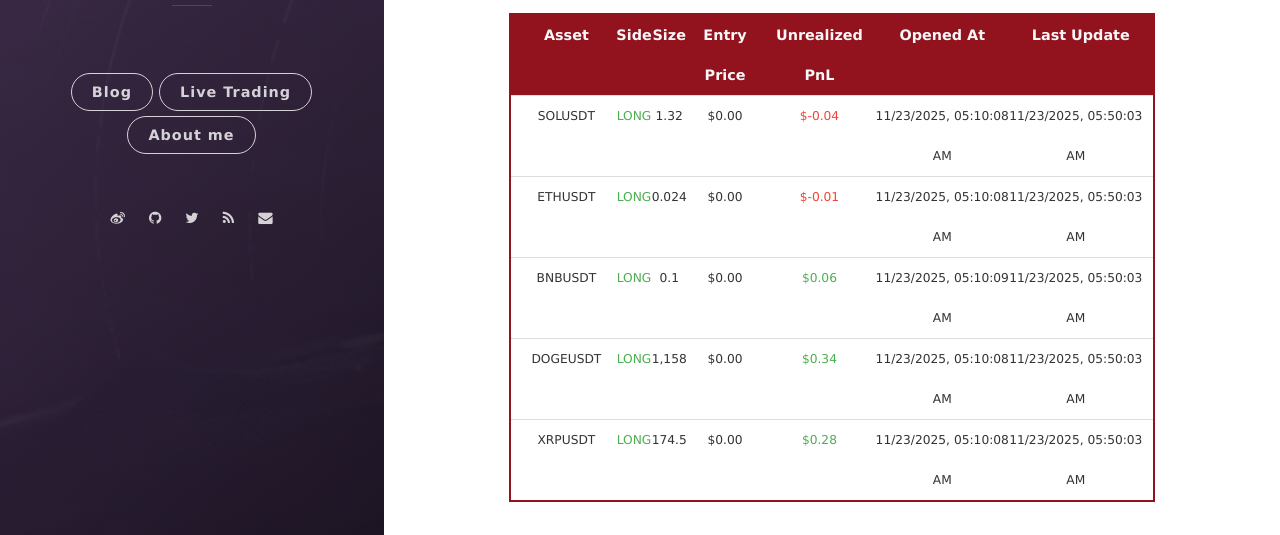
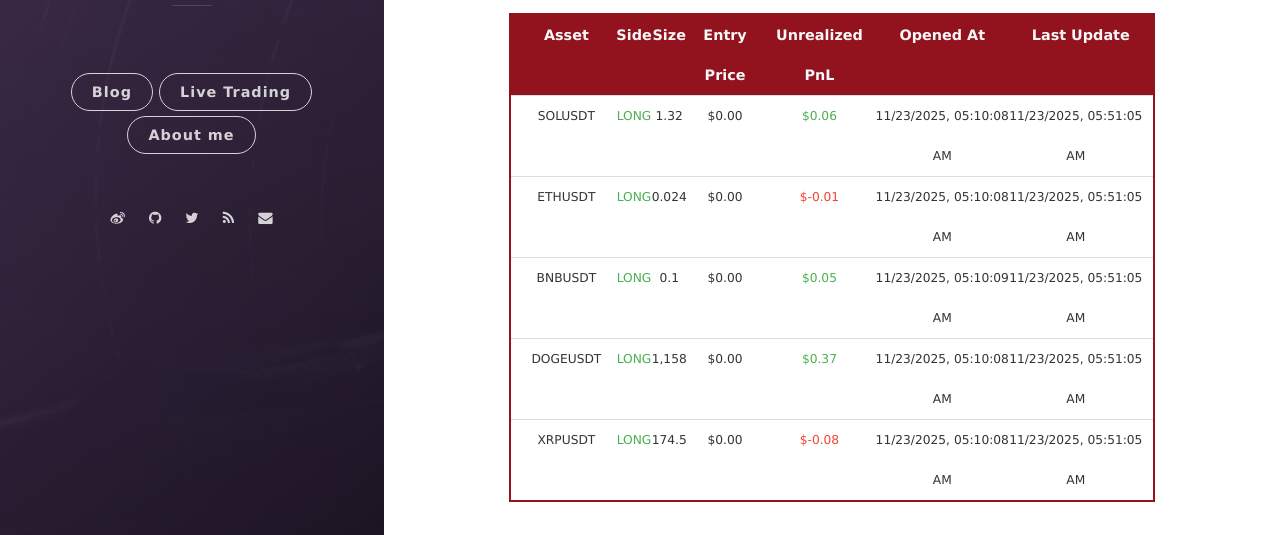
Before and after one commit to leeyegy/leeyegy.github.io, a Jekyll site: the page built from live-trading.html, in a window 1280 px wide and 1188 px high. Shown: the part 586-1121 px from the top of the window. Built offline with Jekyll 4.4.1, drawn with Linux system fonts in a browser that asks for light colours; nearby versions of some CDN libraries.

Commit message:
AccountMonitor: refresh positions 2025-11-23T13:51:05+08:00

```diff
--- a/assets/data/binance/positions.json
+++ b/assets/data/binance/positions.json
@@ -4,44 +4,44 @@
     "side": "LONG",
     "size": 1.32,
     "entryPrice": 0.0,
-    "unrealizedPnl": -0.0396,
+    "unrealizedPnl": 0.05981634,
     "openedAt": "2025-11-23T13:10:08+08:00",
-    "reportedAt": "2025-11-23T13:50:03+08:00"
+    "reportedAt": "2025-11-23T13:51:05+08:00"
   },
   {
     "symbol": "ETHUSDT",
     "side": "LONG",
     "size": 0.024,
     "entryPrice": 0.0,
-    "unrealizedPnl": -0.006,
+    "unrealizedPnl": -0.01278772,
     "openedAt": "2025-11-23T13:10:08+08:00",
-    "reportedAt": "2025-11-23T13:50:03+08:00"
+    "reportedAt": "2025-11-23T13:51:05+08:00"
   },
   {
     "symbol": "BNBUSDT",
     "side": "LONG",
     "size": 0.1,
     "entryPrice": 0.0,
-    "unrealizedPnl": 0.06096465,
+    "unrealizedPnl": 0.051,
     "openedAt": "2025-11-23T13:10:09+08:00",
-    "reportedAt": "2025-11-23T13:50:03+08:00"
+    "reportedAt": "2025-11-23T13:51:05+08:00"
   },
   {
     "symbol": "DOGEUSDT",
     "side": "LONG",
     "size": 1158.0,
     "entryPrice": 0.0,
-    "unrealizedPnl": 0.33582,
+    "unrealizedPnl": 0.36525636,
     "openedAt": "2025-11-23T13:10:08+08:00",
-    "reportedAt": "2025-11-23T13:50:03+08:00"
+    "reportedAt": "2025-11-23T13:51:05+08:00"
   },
   {
     "symbol": "XRPUSDT",
     "side": "LONG",
     "size": 174.5,
     "entryPrice": 0.0,
-    "unrealizedPnl": 0.2792,
+    "unrealizedPnl": -0.07632979,
     "openedAt": "2025-11-23T13:10:08+08:00",
-    "reportedAt": "2025-11-23T13:50:03+08:00"
+    "reportedAt": "2025-11-23T13:51:05+08:00"
   }
 ]
```
